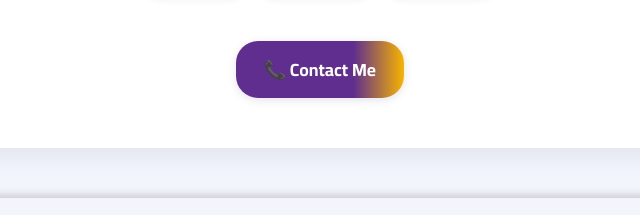
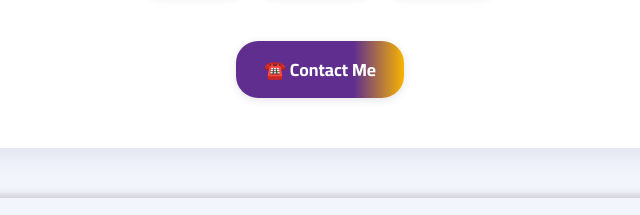
Before and after one commit to Hamsasaeed99/portfolio, a plain HTML site: page index.html in a window 1280 px wide. Shown: the part 3755-3970 px from the top of the page, 320-960 px from the left. Drawn offline with Linux system fonts and the light colour scheme.

Commit message:
Update index.html

```diff
--- a/index.html
+++ b/index.html
@@ -192,7 +192,7 @@
 
   </div>
 
-  <a class="btn primary" href="https://wa.me/qr/BJYZMASIEOZRG1"target="_blank">📞 Contact Me</a>
+  <a class="btn primary" href="https://wa.me/qr/BJYZMASIEOZRG1"target="_blank"> ☎️ Contact Me</a>
 </section>
 
     </main>
```
